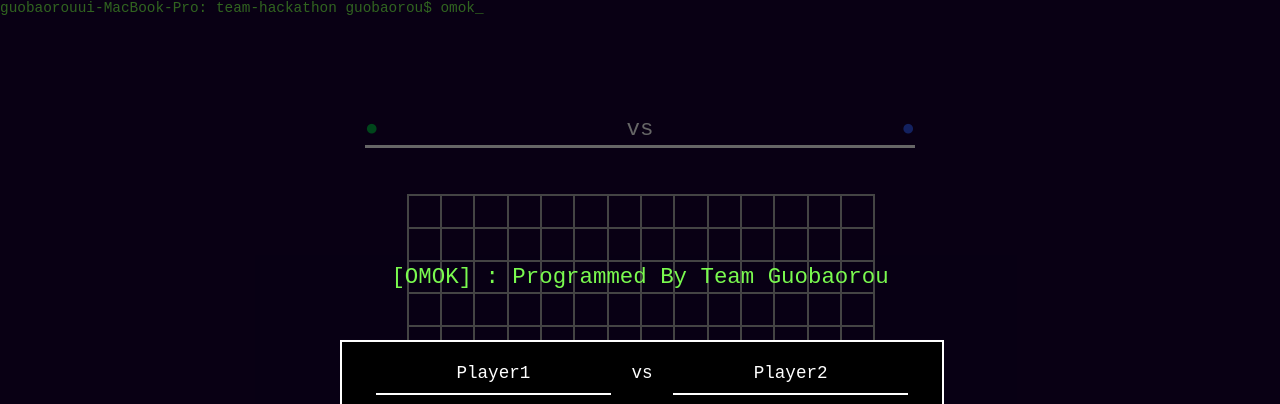
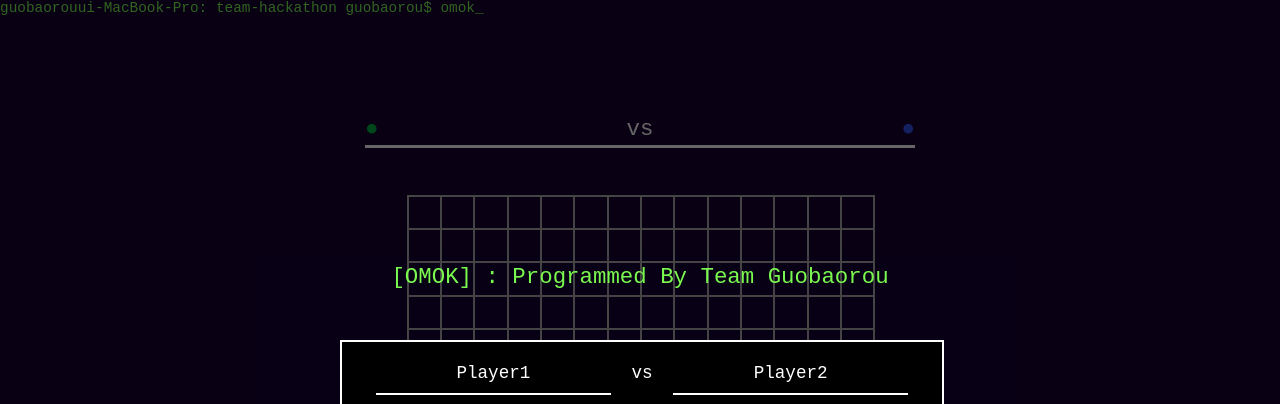
Before and after one commit to sena-a/hackathon-omok, a website built with Parcel: page src/index.html in a window 1280 px wide. Shown: the top 404 px of the page. Built offline with nearby package versions, Linux system fonts and the light colour scheme.

Commit message:
Modified index.scss: solved problem with board design

```diff
--- a/src/index.scss
+++ b/src/index.scss
@@ -89,7 +89,7 @@ button{
 .col::before {
   display: block;
   content: "";
-  padding-bottom: 98%;
+  padding-bottom: 100%;
 }
 
 .col-grid::before {
```
